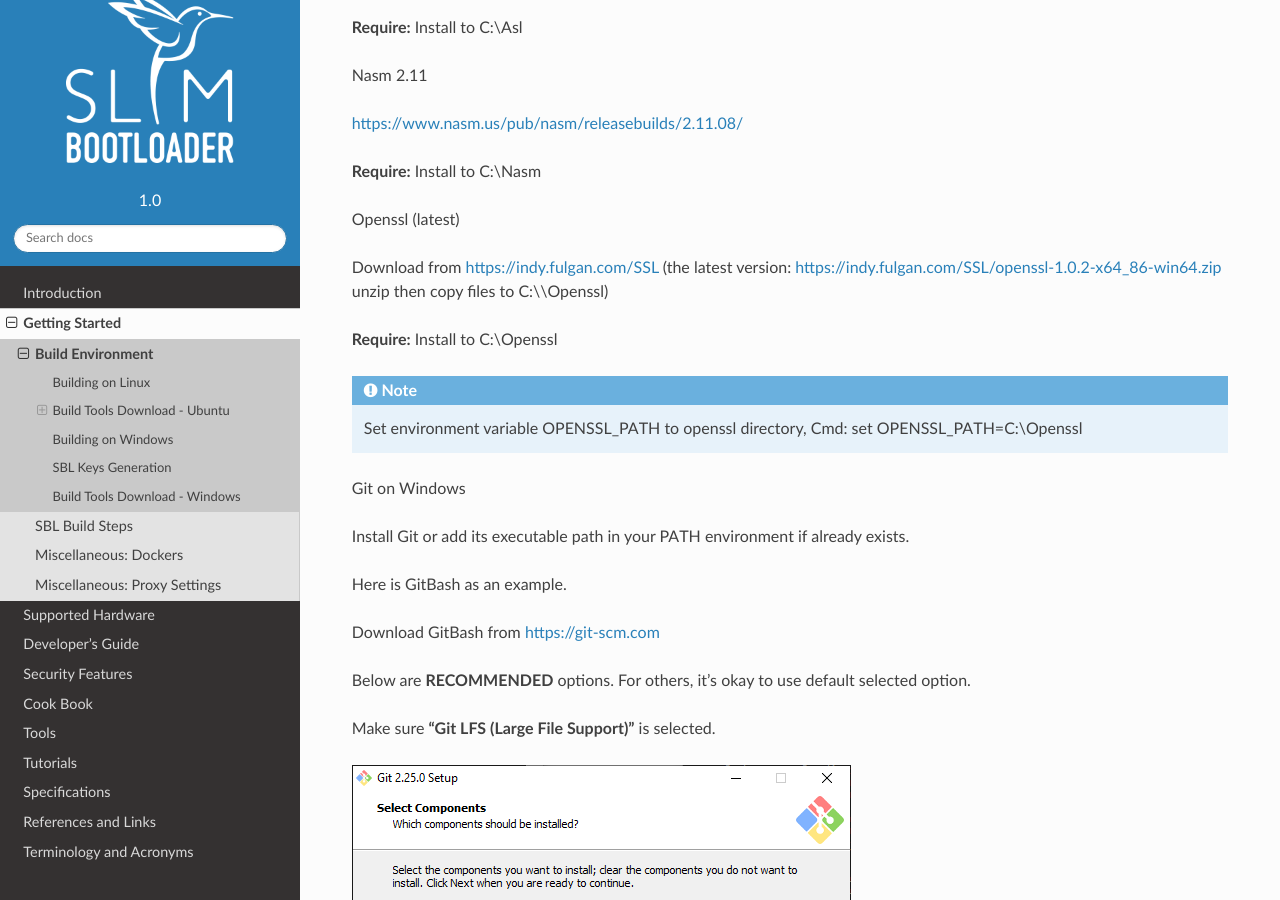
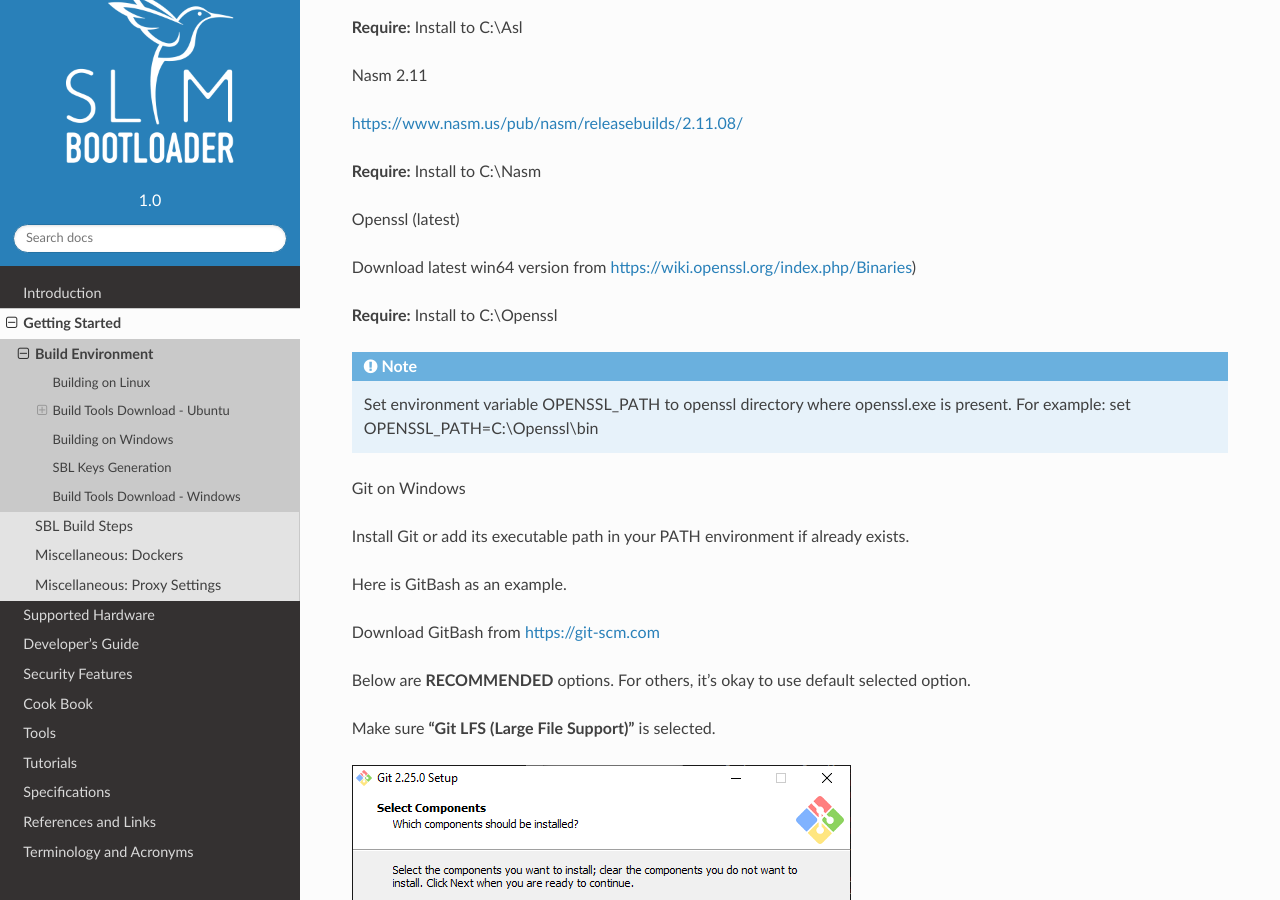
Before and after one commit to slimbootloader/documentation, a Sphinx documentation site: the page built from source/getting-started/build-host-setup.rst, in a window 1280 px wide and 900 px high, scrolled down 1913 px. Built offline with Sphinx 7.4.7 and the Read the Docs theme 2.0.0, drawn with Linux system fonts in a browser that asks for light colours.

Commit message:
Update openssl to latest version
User has to set OPENSSL_PATH to Openssl directort
where openssl.exe is present.
Updated documentation error in verified boot.

Signed-off-by: Subash Lakkimsetti <subash.lakkimsetti@intel.com>

```diff
--- a/source/getting-started/build-host-setup.rst
+++ b/source/getting-started/build-host-setup.rst
@@ -113,24 +113,18 @@
 
 Openssl (latest)
 
-Download from |https://indy.fulgan.com/SSL| (the latest version:  |https://indy.fulgan.com/SSL/openssl-1.0.2-x64_86-win64.zip|)
+Download latest win64 version from |https://wiki.openssl.org/index.php/Binaries|)
 
-.. |https://indy.fulgan.com/SSL| raw:: html
+.. |https://wiki.openssl.org/index.php/Binaries| raw:: html
 
-   <a href="https://indy.fulgan.com/SSL" target="_blank">https://indy.fulgan.com/SSL</a>
+   <a href="https://wiki.openssl.org/index.php/Binaries" target="_blank">https://wiki.openssl.org/index.php/Binaries</a>
 
-
-.. |https://indy.fulgan.com/SSL/openssl-1.0.2-x64_86-win64.zip| raw:: html
-
-   <a href="https://indy.fulgan.com/SSL/openssl-1.0.2-x64_86-win64.zip" target="_blank">https://indy.fulgan.com/SSL/openssl-1.0.2-x64_86-win64.zip</a>
-
- unzip then copy files to C:\\Openssl
 
 **Require:** Install to C:\\Openssl
 
 .. note::
-  Set environment variable OPENSSL_PATH to openssl directory,
-  Cmd: set OPENSSL_PATH=C:\\Openssl
+  Set environment variable OPENSSL_PATH to openssl directory where openssl.exe is present.
+  For example: set OPENSSL_PATH=C:\\Openssl\\bin
 
 
 Git on Windows
--- a/source/security/verified-boot.rst
+++ b/source/security/verified-boot.rst
@@ -22,7 +22,7 @@
 
 SBL maintains a “Hash Store” to save digests needed by the bootloader. This includes the hash digests of |SPN| stages as well as the hash digests of the public keys used to verify discrete components.
 
-The hash store is included in Stage 1A and is verified as part of Stage 1B by the HWROT. The hash store can be extended using a loadable module as well. Stage 1B verifies this loadable module before extending the built-in hash store.
+The hash store is included in Stage 1A and is verified as part of IBB by the HWROT. The hash store can be extended using a loadable module as well. Stage 1B verifies this loadable module before extending the built-in hash store.
 
 
 Verified Boot FLow
```
